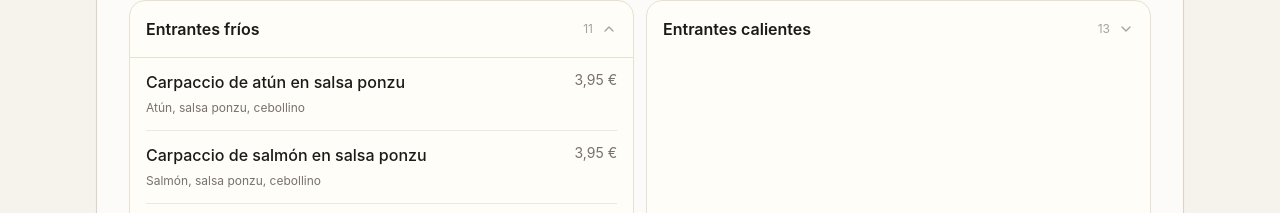
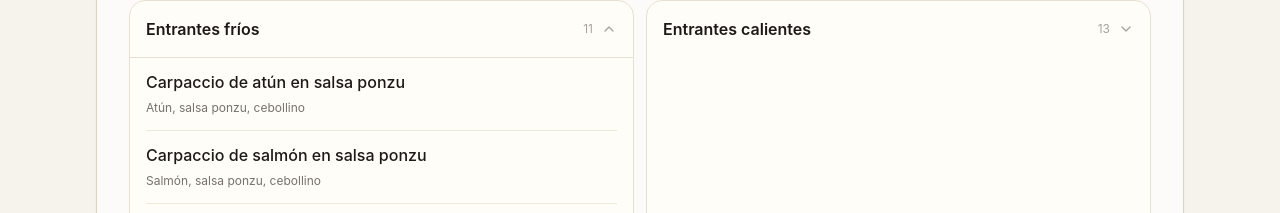
Before and after one commit to karumavalencia-droid/karuma-gestion, a Next.js app: page /carta in a window 1280 px wide. Shown: the part 587-800 px from the top of the page. Built offline with nearby package versions, Linux system fonts and the light colour scheme; no server answers.

Commit message:
Hide individual item prices on public menu

```diff
--- a/app/carta/page.tsx
+++ b/app/carta/page.tsx
@@ -42,7 +42,7 @@ export default function CartaPage() {
                 <button type="button" aria-expanded={isOpen} onClick={() => setAbierta(isOpen ? null : grupo.cat)} className="flex w-full items-center justify-between gap-3 px-4 py-4 text-left">
                   <span className="font-semibold text-stone-900">{grupo.cat}</span><span className="flex items-center gap-2 text-xs text-stone-400"><span>{grupo.items.length}</span><ChevronDown className={`h-4 w-4 transition-transform ${isOpen ? "rotate-180" : ""}`} /></span>
                 </button>
-                {isOpen && <div className="border-t border-[#e8e1d2] px-4 pb-3">{grupo.items.map((item) => <div key={item.n} className="border-b border-[#eee8dc] py-3 last:border-0"><div className="flex items-start justify-between gap-4"><span className="font-medium text-stone-900">{item.n}</span><span className="shrink-0 text-sm text-stone-500">{item.p}</span></div>{item.d && <p className="mt-1 text-xs leading-5 text-stone-500">{item.d}</p>}</div>)}</div>}
+                {isOpen && <div className="border-t border-[#e8e1d2] px-4 pb-3">{grupo.items.map((item) => <div key={item.n} className="border-b border-[#eee8dc] py-3 last:border-0"><div className="font-medium text-stone-900">{item.n}</div>{item.d && <p className="mt-1 text-xs leading-5 text-stone-500">{item.d}</p>}</div>)}</div>}
               </div>;
             })}
           </div>
```
